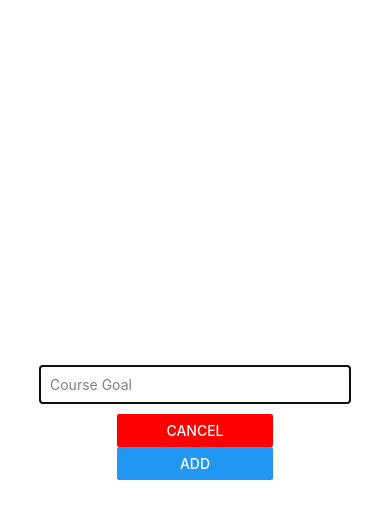
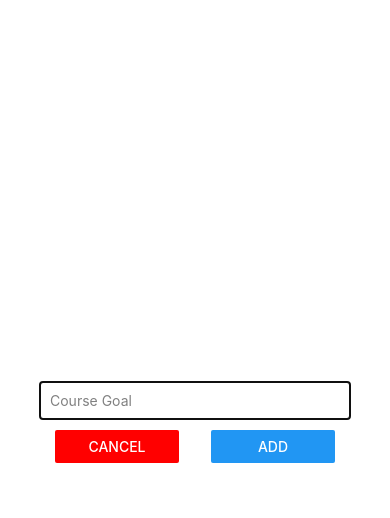
Before and after one commit to hunter-graves/reactnative, a React Native app: screen / in a window 390 px wide. Both pictures are taken after a click on the button "ADD NEW GOAL". Shown: the top 518 px of the page. Built offline with nearby package versions, Linux system fonts and the light colour scheme.

Commit message:
more styling for the cancel and add buttons

```diff
--- a/components/GoalInput.js
+++ b/components/GoalInput.js
@@ -22,11 +22,13 @@ const GoalInput = props => {
          onChangeText={goalInputHandler}
          value={enteredGoal}
          />
+         <View style={styles.buttonContainer}>
         <View style={styles.button}>
             <Button title="CANCEL" color="red" onPress={props.onCancel}/>
         </View>
         <View style={styles.button}>
             <Button title="ADD" onPress={addGoalHandler}/>
+        </View>
         </View>
       </View>
       </Modal>
@@ -50,8 +52,8 @@ const styles = StyleSheet.create({
       },
       buttonContainer: {
           flexDirection: 'row',
-          justifyContent: 'space-between',
-          width: '60%'
+          justifyContent: 'space-around',
+          width: '80%'
       },
       button: {
           width: '40%'
```
